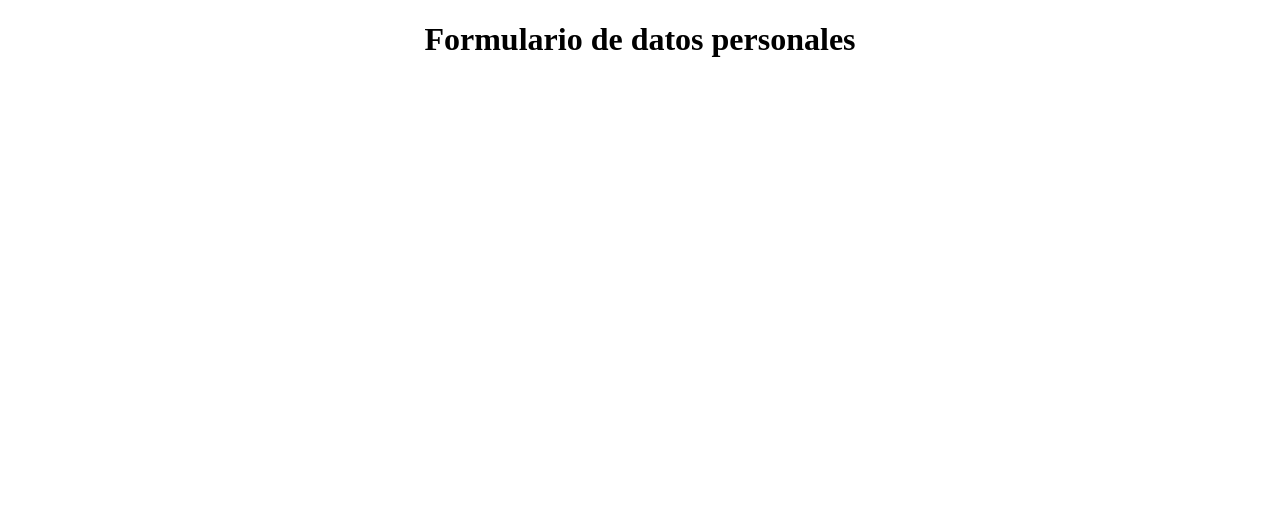
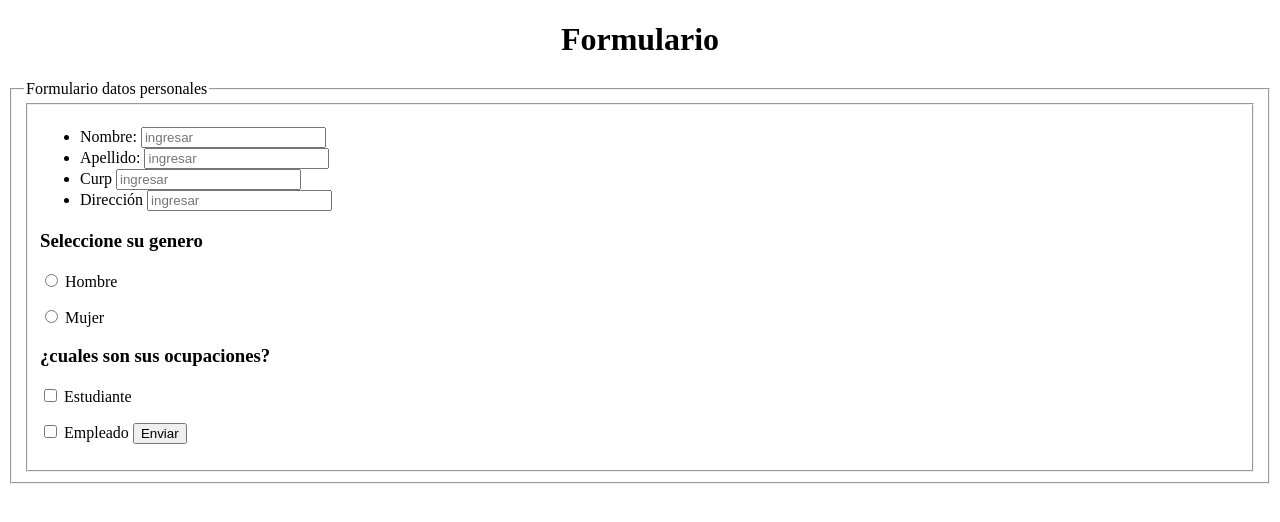
Before and after one commit to xforbesx/programacion_web, a plain HTML site: page EjerciciosHtml/ejercicio3/formulariodatos.html in a window 1280 px wide. Drawn offline with Linux system fonts and the light colour scheme.

Commit message:
Formulario de datos personales terminado

```diff
--- a/EjerciciosHtml/ejercicio3/formulariodatos.html
+++ b/EjerciciosHtml/ejercicio3/formulariodatos.html
@@ -8,7 +8,58 @@
 </head>
 <body>
     <center>
-    <h1>Formulario de datos personales</h1>
+    <h1>Formulario</h1>
     </center>
+
+    <fieldset>
+        <legend>Formulario datos personales</legend>
+        <fieldset>
+    <form action="envio.html" method="post">
+        <ul>
+            <li>
+          <label for="name">Nombre:</label>
+          <input type="text" name="nombre" id="name" placeholder="ingresar" />
+            </li>
+            <li>
+          <label for="apellido">Apellido:</label>
+          <input type="text" name="apellido" id="apellido" placeholder="ingresar" />
+            </li>
+            <li>
+          <label for="curp">Curp</label>
+          <input type="text" name="curp" id="curp" placeholder="ingresar" />
+            </li>
+            <li>
+                <label for="curp">Dirección</label>
+          <input type="text" name="direcion" id="direc" placeholder="ingresar" />
+            </li>
+
+        </ul>
+
+        <h3>Seleccione su genero</h3>
+                <p>
+                    <input type="radio" name="hombre" id="tam_1" value="hombre">
+                    <label for="tam_1">Hombre</label>
+                </p>
+                <p>
+                    <input type="radio" name="mujer" id="tam_2" value="mujer">
+                    <label for="tam_2">Mujer</label>
+                </p>
+
+        <h3>¿cuales son sus ocupaciones?</h3>
+        <p>
+            <input type="checkbox" name="estudiante" id="tam_3" value="estudiante">
+            <label for="tam_1">Estudiante</label>
+        </p>
+        <p>
+            <input type="checkbox" name="Empleado" id="tam_4" value="Empleado">
+            <label for="tam_2">Empleado</label>
+
+            <button type="submit">Enviar</button>
+
+               </fieldset>
+            </fieldset>
+        </form>
+
+
 </body>
 </html>
```
